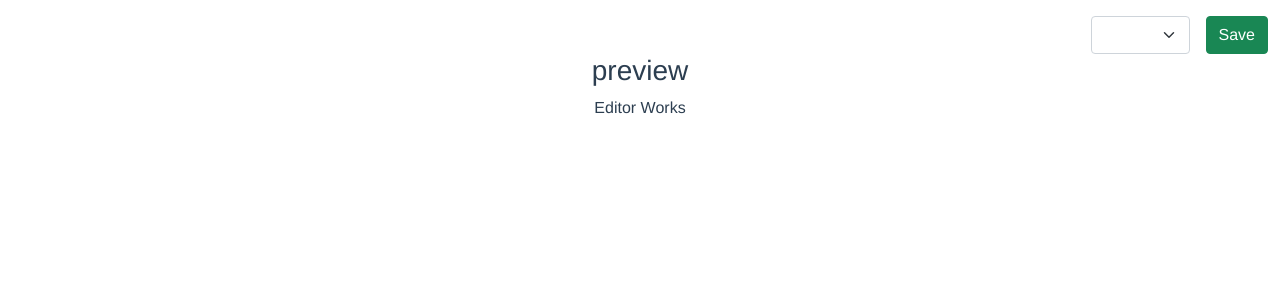
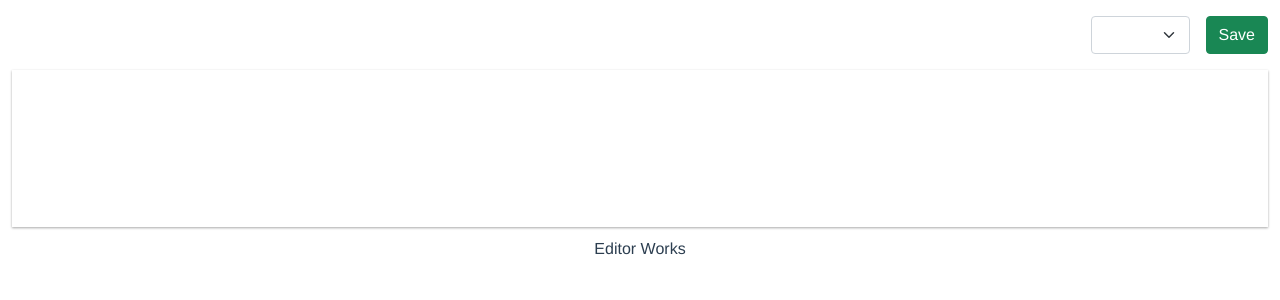
Before and after one commit to lamaSonmez/insider-editor, a Vue app: page / in a window 1280 px wide. Shown: the top 300 px of the page. Built offline with nearby package versions, Linux system fonts and the light colour scheme; data requests are answered from the project's data file.

Commit message:
implement preview component

```diff
--- a/src/assets/sass/app.scss
+++ b/src/assets/sass/app.scss
@@ -1,2 +1,13 @@
 @import "_variables.scss";
-@import "~bootstrap/dist/css/bootstrap.css"
+@import "~bootstrap/dist/css/bootstrap.css";
+
+
+.preview-section{
+    margin-top:10px;
+    margin-bottom:10px;
+    box-shadow:0 1px 3px rgba(0,0,0,0.12), 0 1px 2px rgba(0,0,0,0.24);
+
+    p{
+        text-align: left;
+    }
+}
--- a/src/components/preview/preview.component.js
+++ b/src/components/preview/preview.component.js
@@ -1,4 +1,12 @@
+import { mapGetters } from 'vuex'
+import constants from '@/store/const'
+
 export default {
     name: 'previewComponent',
+    computed: {
+      ...mapGetters({
+          current_template: constants.pageConstants.GET_CURRENT_TEMPLATE,
+      })
+  },
 
   }
--- a/src/components/preview/preview.component.vue
+++ b/src/components/preview/preview.component.vue
@@ -1,7 +1,12 @@
 <template>
-<div>
-    <h3>preview</h3>
-</div>
+ <div class="w-100">
+                <div class="col-12 text-left" v-if="current_template">
+                    <p style="text-align:left"> {{current_template.name}}</p>
+                    <div class="preview-section" id="previewContent">
+                        <iframe id="iFrame" width="100%" class="iframe"></iframe>
+                    </div>
+                </div>
+            </div>
 </template>
-Q
+
 <script src="./preview.component.js"></script>
--- a/src/store/modules/page/index.js
+++ b/src/store/modules/page/index.js
@@ -3,7 +3,13 @@ import ApiService from "@/api/api.service";
 import constants from  './const';
 
 const state = {
-   current_template:null,
+   current_template:{
+       id:0,
+       name:'',
+       html:'',
+       css:'',
+       js:''
+   },
    templates:[]
 };
 
```
